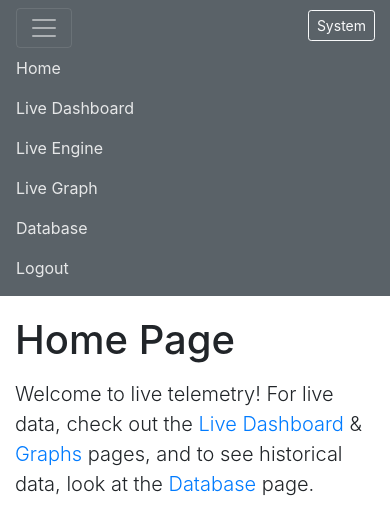
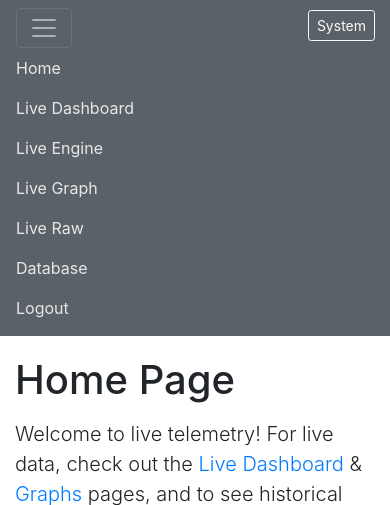
Before and after one commit to Nobleyyy/Vehicle-Wireless-Telemetry, a Flask app: page / in a window 390 px wide, after a click that opens the changed part. Shown: the top 505 px of the page. Run offline with Flask 3, Linux system fonts and the light colour scheme; a user stored in the database is signed in; data comes from the database, SQL or seed files in the repository; some libraries are stand-ins or nearby versions.

Commit message:
separate raw out of graph

```diff
--- a/Server/Web_Access/website/templates/base.html
+++ b/Server/Web_Access/website/templates/base.html
@@ -337,6 +337,7 @@
                         <a class="nav-link d-lg-none" href="/live-dashboard">Live Dashboard</a>
                         <a class="nav-link d-lg-none" href="/live-engine">Live Engine</a>
                         <a class="nav-link d-lg-none" href="/live-graph">Live Graph</a>
+                        <a class="nav-link d-lg-none" href="/live-raw">Live Raw</a>
                         <a class="nav-link" href="/database">Database</a>
                         <a class="nav-link" href="/logout">Logout</a>
                     {% else %}
@@ -358,7 +359,7 @@
 
         </nav>
 
-        {% if user.is_authenticated and request.path in ['/live-dashboard', '/live-engine', '/live-graph'] %}
+        {% if user.is_authenticated and request.path in ['/live-dashboard', '/live-engine', '/live-graph', '/live-raw'] %}
         <div class="live-subnav d-none d-lg-block">
             <div class="container">
                 <ul class="nav">
@@ -386,6 +387,15 @@
                             href="/live-graph"
                         >
                             Graphs
+                        </a>
+                    </li>
+
+                    <li class="nav-item">
+                        <a
+                            class="nav-link {% if request.path == '/live-raw' %}active{% endif %}"
+                            href="/live-raw"
+                        >
+                            Raw
                         </a>
                     </li>
                 </ul>
--- a/Server/Web_Access/website/views.py
+++ b/Server/Web_Access/website/views.py
@@ -61,6 +61,16 @@ def live_graph():
     # Display live graph page
     return render_template(
         "live-graph.html",
+        user=current_user
+    )
+
+
+@views.route("/live-raw")
+@login_required
+def live_raw():
+    # Display live raw page
+    return render_template(
+        "live-raw.html",
         user=current_user
     )
 
```
